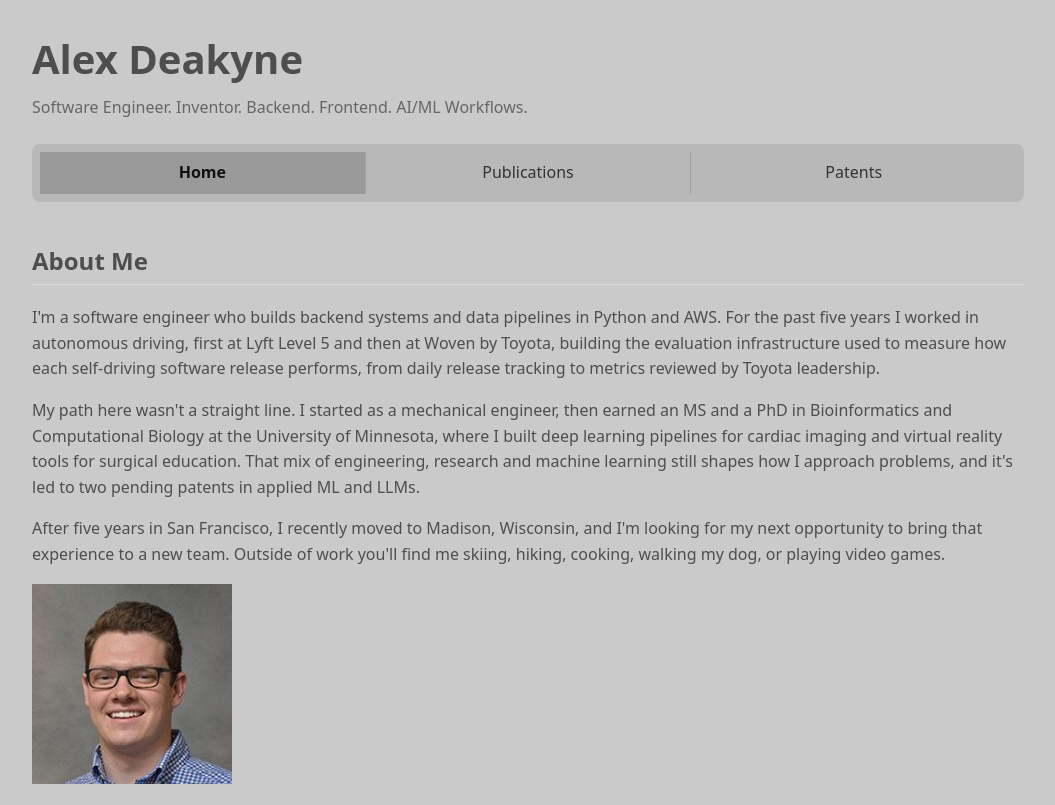
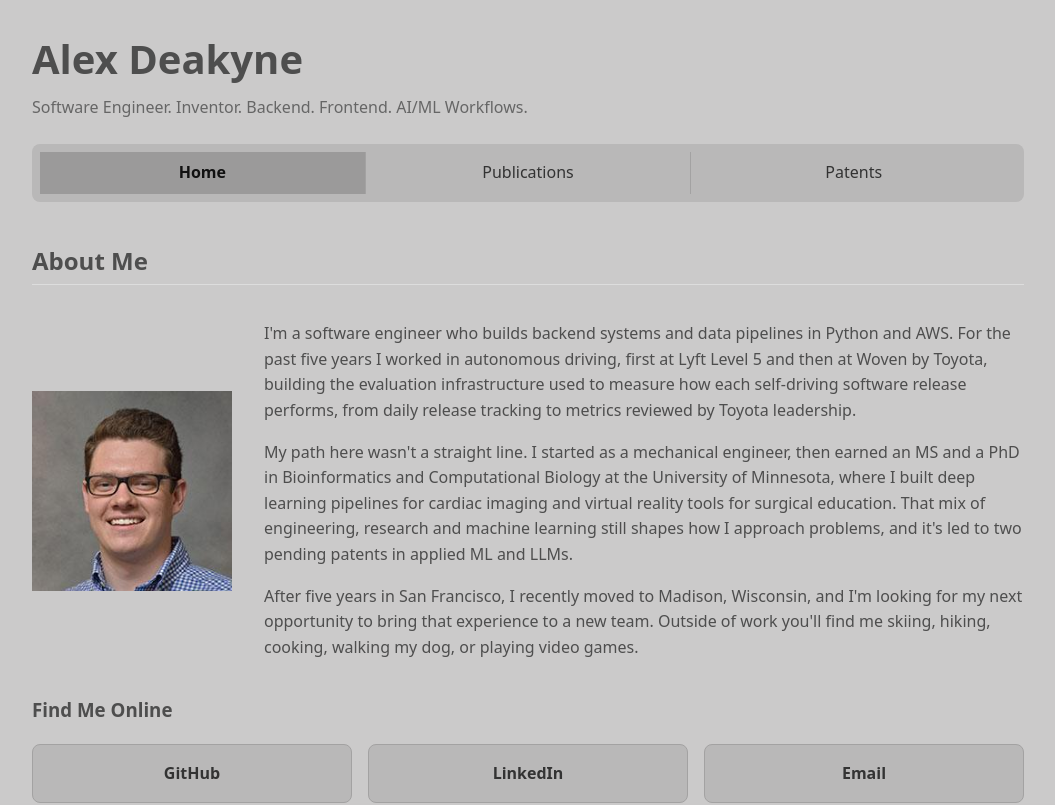
Before and after one commit to adeakyne/alexdeakyne-dev, a React (Vite) app: page / in a window 1280 px wide. Shown: the top 805 px of the page, without its empty margins (112-1167 px from the left). Built offline with nearby package versions, Linux system fonts and the light colour scheme.

Commit message:
update about me div

```diff
--- a/src/components/Home.tsx
+++ b/src/components/Home.tsx
@@ -4,10 +4,14 @@ function HomePage () {
     return (
         <section>
             <h2>About Me</h2>
-                <p>I'm a software engineer who builds backend systems and data pipelines in Python and AWS. For the past five years I worked in autonomous driving, first at Lyft Level 5 and then at Woven by Toyota, building the evaluation infrastructure used to measure how each self-driving software release performs, from daily release tracking to metrics reviewed by Toyota leadership.</p>
-                <p>My path here wasn't a straight line. I started as a mechanical engineer, then earned an MS and a PhD in Bioinformatics and Computational Biology at the University of Minnesota, where I built deep learning pipelines for cardiac imaging and virtual reality tools for surgical education. That mix of engineering, research and machine learning still shapes how I approach problems, and it's led to two pending patents in applied ML and LLMs.</p>
-                <p>After five years in San Francisco, I recently moved to Madison, Wisconsin, and I'm looking for my next opportunity to bring that experience to a new team. Outside of work you'll find me skiing, hiking, cooking, walking my dog, or playing video games.</p>
-            <img src={headshot} alt="Alex Deakyne" width="200" />
+            <div className="about">
+                <img src={headshot} alt="Alex Deakyne" width="200" />
+                <div>
+                    <p>I'm a software engineer who builds backend systems and data pipelines in Python and AWS. For the past five years I worked in autonomous driving, first at Lyft Level 5 and then at Woven by Toyota, building the evaluation infrastructure used to measure how each self-driving software release performs, from daily release tracking to metrics reviewed by Toyota leadership.</p>
+                    <p>My path here wasn't a straight line. I started as a mechanical engineer, then earned an MS and a PhD in Bioinformatics and Computational Biology at the University of Minnesota, where I built deep learning pipelines for cardiac imaging and virtual reality tools for surgical education. That mix of engineering, research and machine learning still shapes how I approach problems, and it's led to two pending patents in applied ML and LLMs.</p>
+                    <p>After five years in San Francisco, I recently moved to Madison, Wisconsin, and I'm looking for my next opportunity to bring that experience to a new team. Outside of work you'll find me skiing, hiking, cooking, walking my dog, or playing video games.</p>
+                </div>
+            </div>
             <h3>Find Me Online</h3>
                 <ul className="link-cards">
                     <li>
--- a/src/index.css
+++ b/src/index.css
@@ -128,6 +128,16 @@ nav a.active {
     text-decoration: none;
 }
 
+.about {
+    display: flex;
+    gap: 2rem;
+    align-items: center;        /* photo vertically centered against the text */
+}
+
+.about img {
+    flex-shrink: 0;
+}
+
 /* === Use user preferred color scheme === */
 @media (prefers-color-scheme: dark) {
     body {
```
